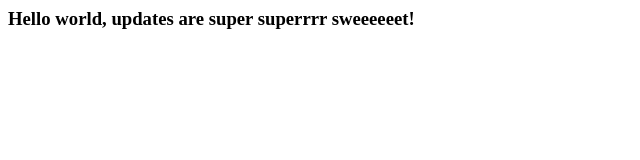
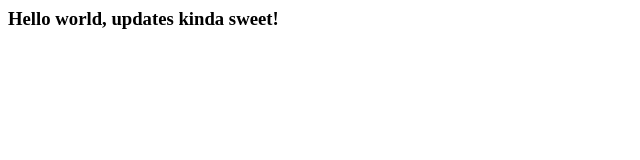
Before and after one commit to DanielC2008/windows_installer_test, an Electron app: page client/index.html in a window 800 px wide. Shown: the whole page, without its empty margins (0-640 px from the left). Drawn offline with Linux system fonts and the light colour scheme.

Commit message:
checking updates

```diff
--- a/client/index.html
+++ b/client/index.html
@@ -1,2 +1,2 @@
-<h3> Hello world, updates are super superrrr sweeeeeet! </h3>
+<h3> Hello world, updates kinda sweet! </h3>
 <script type="text/javascript" src="./main.js"></script>
--- a/package.json
+++ b/package.json
@@ -1,6 +1,6 @@
 {
   "name": "windows_installer_test",
-  "version": "1.6.4",
+  "version": "1.6.5",
   "description": "A windows installer test.",
   "main": "main.js",
   "build": {
```
